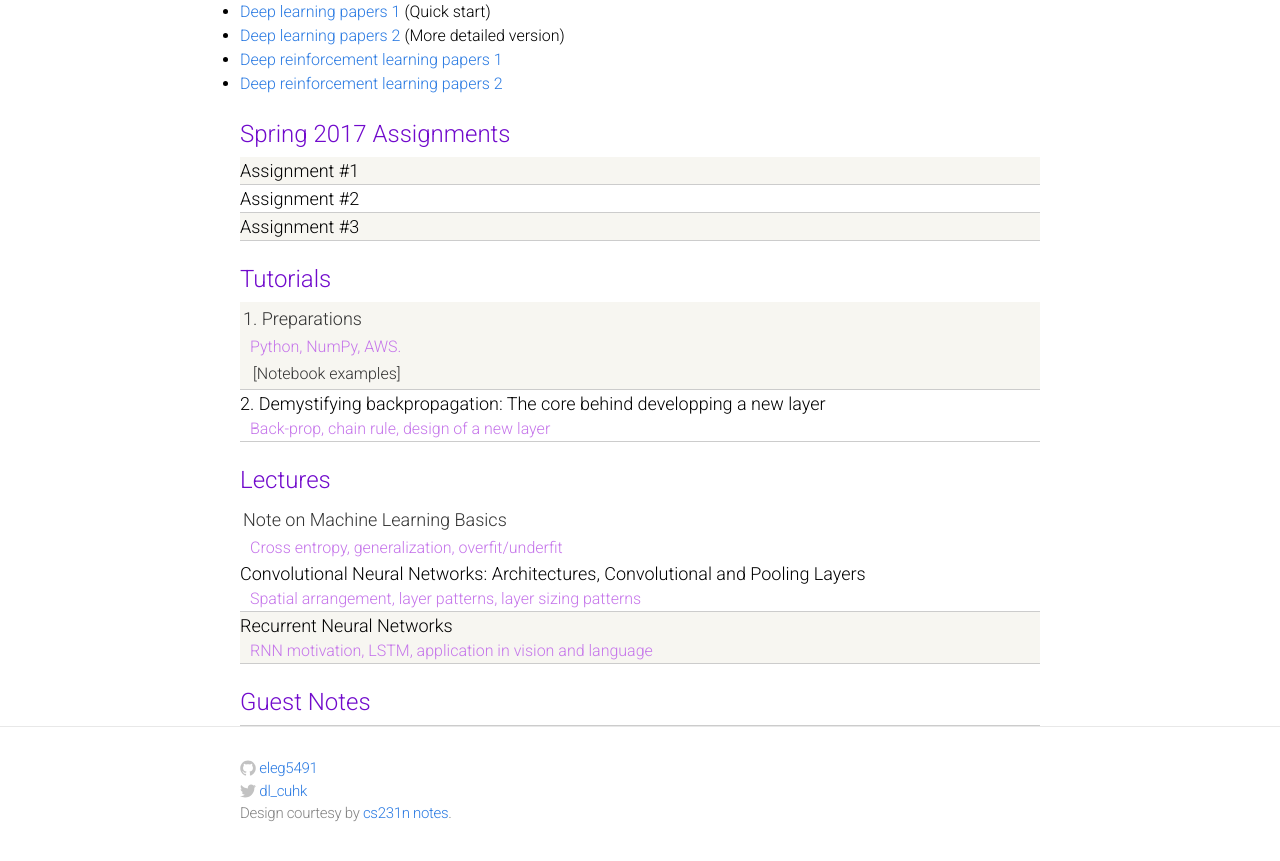
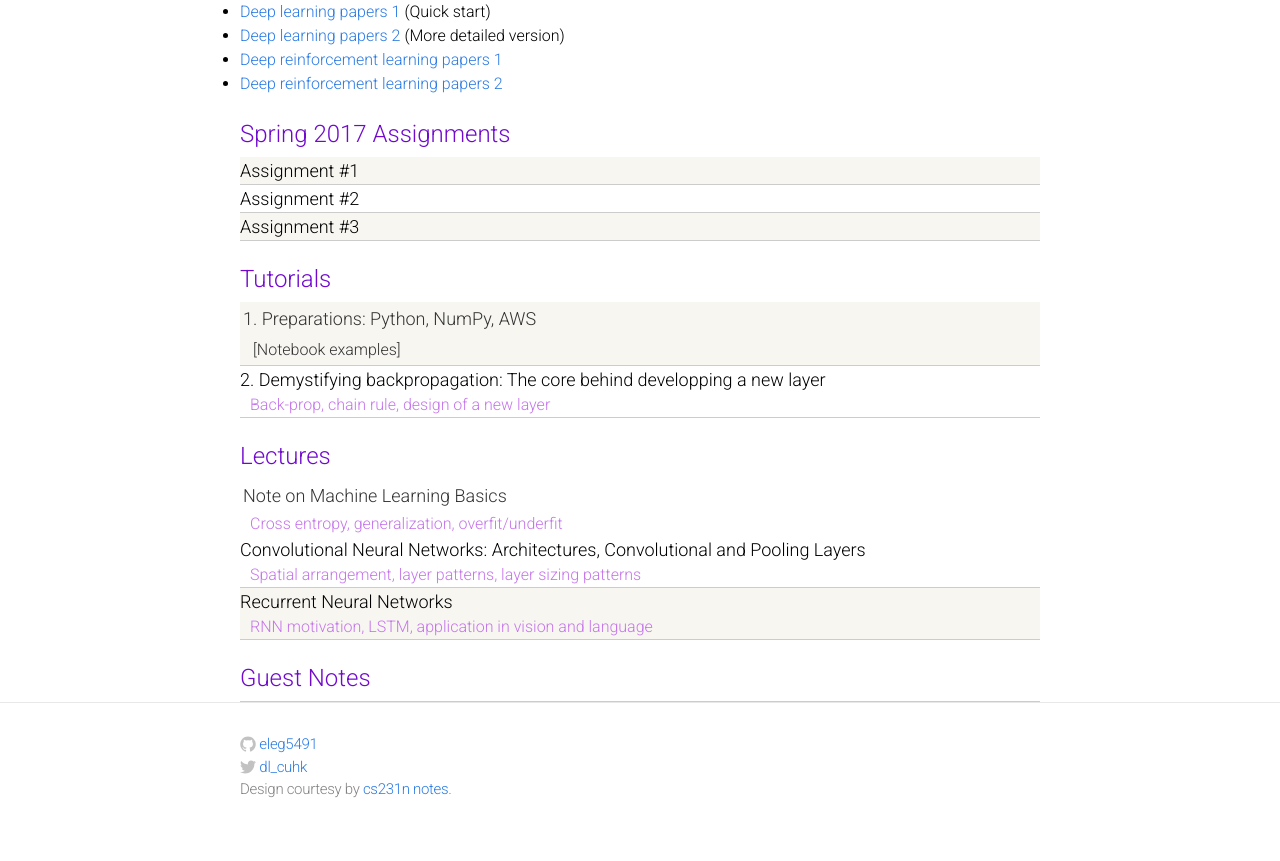
Before and after one commit to eleg5491/eleg5491.github.io, a Jekyll site: the page built from index.html, in a window 1280 px wide and 900 px high, scrolled down 879 px. Shown: the top 861 px of the window. Built offline with Jekyll 4.4.1, drawn with Linux system fonts in a browser that asks for light colours.

Commit message:
tiny update

```diff
--- a/index.html
+++ b/index.html
@@ -101,9 +101,9 @@ layout: default
     <div class="module-header">Tutorials</div>
 
     <div class="materials-item">
-        <a href="http://dl.ee.cuhk.edu.hk/slides/tutorial-python-aws.pdf">1. Preparations</a>
+        <a href="http://dl.ee.cuhk.edu.hk/slides/tutorial-python-aws.pdf">1. Preparations: Python, NumPy, AWS</a>
       <div class="kw">
-        Python, NumPy, AWS. <a href="http://nbviewer.jupyter.org/gist/Cysu/b45242c1e22311118d01dba4d8bf2c3a">[Notebook examples]</a>
+        <a href="http://nbviewer.jupyter.org/gist/Cysu/b45242c1e22311118d01dba4d8bf2c3a">[Notebook examples]</a>
       </div>
     </div>
 
```
